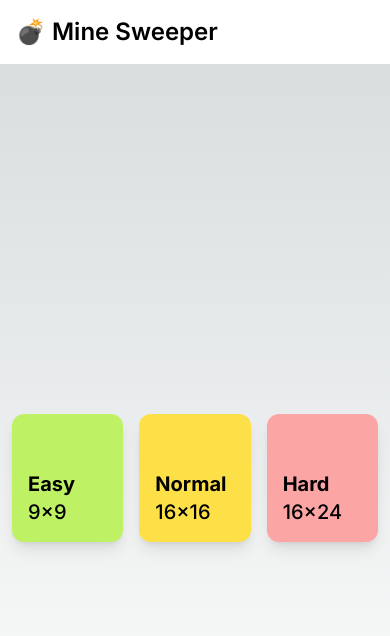
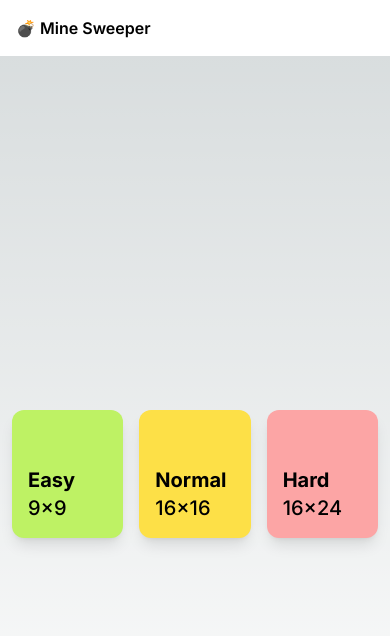
Before and after one commit to ChihHaoYang/mine-sweeper, a Next.js app: page / in a window 390 px wide. Shown: the top 636 px of the page. Built offline with nearby package versions, Linux system fonts and the light colour scheme.

Commit message:
chore: finetune styles

```diff
--- a/app/components/Navbar.tsx
+++ b/app/components/Navbar.tsx
@@ -42,7 +42,7 @@ const Navbar = () => {
     <nav className='bg-white border-gray-200 dark:bg-gray-900 sticky top-0'>
       <div className='max-w-screen-xl flex flex-wrap items-center justify-between mx-auto p-4'>
         <a href='#' className='flex items-center space-x-3 rtl:space-x-reverse'>
-          <span className='self-center flex text-2xl font-semibold whitespace-nowrap dark:text-white'>
+          <span className='self-center flex text-base sm:text-2xl font-semibold whitespace-nowrap dark:text-white'>
             💣 Mine Sweeper
           </span>
         </a>
```
